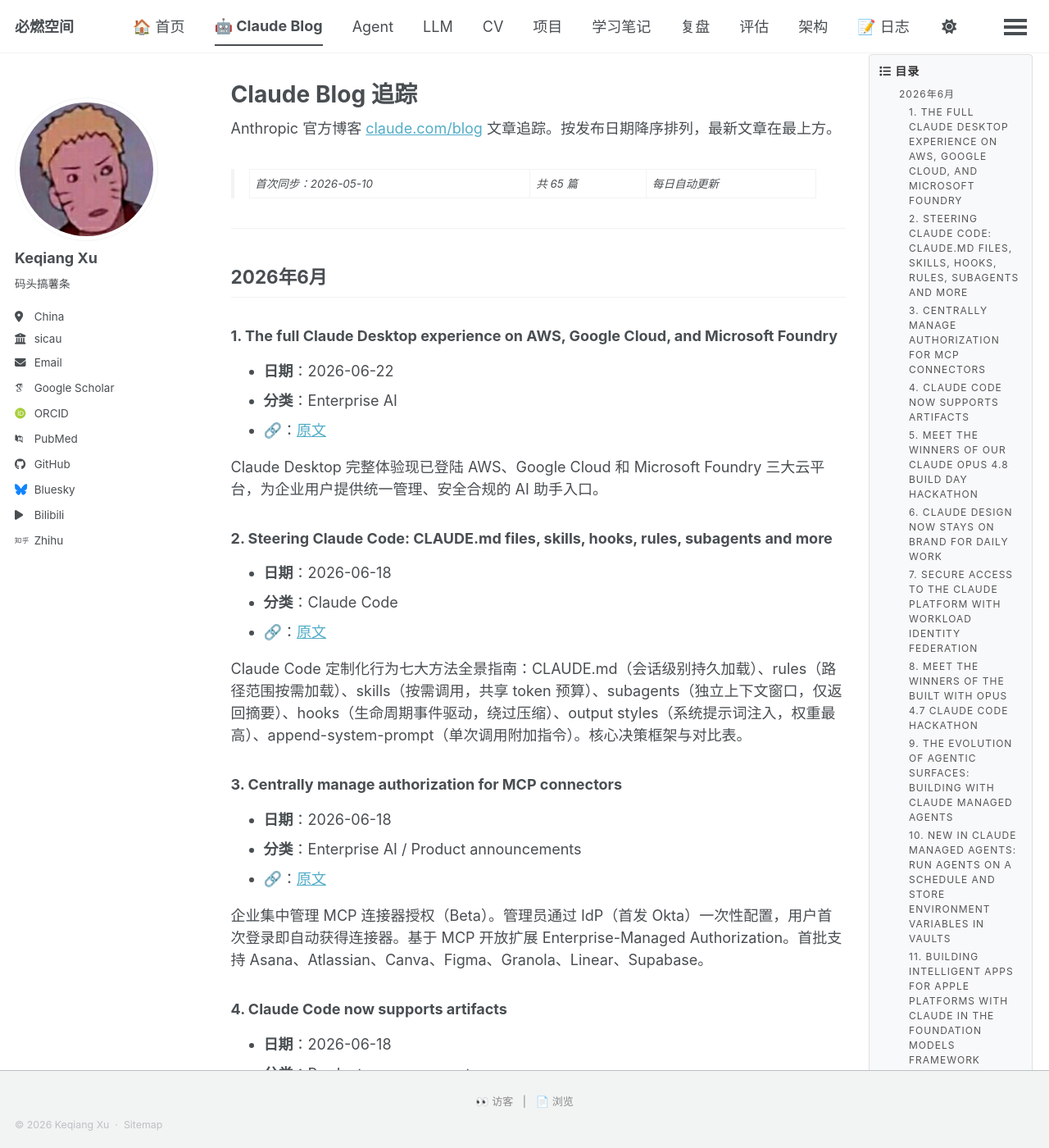
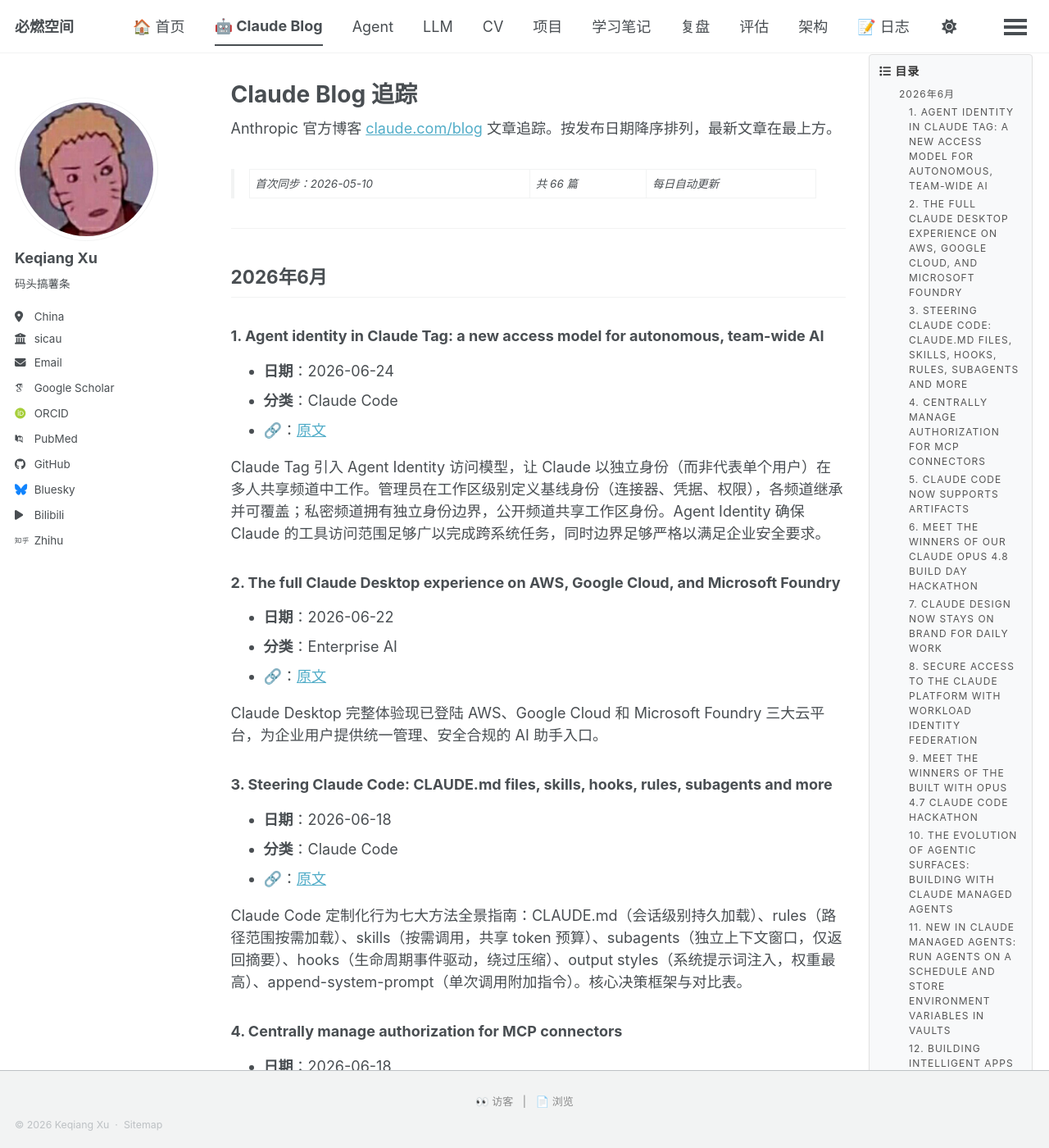
Before and after one commit to Qnh233/Qnh233.github.io, a Jekyll site: the page built from _pages/claude-blog.md, in a window 1280 px wide and 1400 px high. Shown: the whole window at 82% size. Built offline with Jekyll 4.4.1, drawn with Linux system fonts in a browser that asks for light colours; some web fonts are replaced; a script bundle is joined from its source files by our own code; library files that are not in the unit come from our copies; comment, search, counter and statistics services are not loaded; some of the changed text lies outside the part shown.

Commit message:
feat: sync 1 new Claude Blog article (Agent identity in Claude Tag, 2026-06-24)

```diff
--- a/_pages/claude-blog.md
+++ b/_pages/claude-blog.md
@@ -9,139 +9,146 @@
 
 Anthropic 官方博客 [claude.com/blog](https://claude.com/blog) 文章追踪。按发布日期降序排列，最新文章在最上方。
 
-> 首次同步：2026-05-10 | 共 65 篇 | 每日自动更新
+> 首次同步：2026-05-10 | 共 66 篇 | 每日自动更新
 
 ---
 
 ## 2026年6月
 
-### 1. The full Claude Desktop experience on AWS, Google Cloud, and Microsoft Foundry
+### 1. Agent identity in Claude Tag: a new access model for autonomous, team-wide AI
+- **日期**：2026-06-24
+- **分类**：Claude Code
+- **🔗**：[原文](https://claude.com/blog/agent-identity-access-model)
+
+Claude Tag 引入 Agent Identity 访问模型，让 Claude 以独立身份（而非代表单个用户）在多人共享频道中工作。管理员在工作区级别定义基线身份（连接器、凭据、权限），各频道继承并可覆盖；私密频道拥有独立身份边界，公开频道共享工作区身份。Agent Identity 确保 Claude 的工具访问范围足够广以完成跨系统任务，同时边界足够严格以满足企业安全要求。
+
+### 2. The full Claude Desktop experience on AWS, Google Cloud, and Microsoft Foundry
 - **日期**：2026-06-22
 - **分类**：Enterprise AI
 - **🔗**：[原文](https://claude.com/blog/the-full-claude-desktop-experience-on-aws-google-cloud-and-microsoft-foundry)
 
 Claude Desktop 完整体验现已登陆 AWS、Google Cloud 和 Microsoft Foundry 三大云平台，为企业用户提供统一管理、安全合规的 AI 助手入口。
 
-### 2. Steering Claude Code: CLAUDE.md files, skills, hooks, rules, subagents and more
+### 3. Steering Claude Code: CLAUDE.md files, skills, hooks, rules, subagents and more
 - **日期**：2026-06-18
 - **分类**：Claude Code
 - **🔗**：[原文](https://claude.com/blog/steering-claude-code-skills-hooks-rules-subagents-and-more)
 
 Claude Code 定制化行为七大方法全景指南：CLAUDE.md（会话级别持久加载）、rules（路径范围按需加载）、skills（按需调用，共享 token 预算）、subagents（独立上下文窗口，仅返回摘要）、hooks（生命周期事件驱动，绕过压缩）、output styles（系统提示词注入，权重最高）、append-system-prompt（单次调用附加指令）。核心决策框架与对比表。
 
-### 3. Centrally manage authorization for MCP connectors
+### 4. Centrally manage authorization for MCP connectors
 - **日期**：2026-06-18
 - **分类**：Enterprise AI / Product announcements
 - **🔗**：[原文](https://claude.com/blog/enterprise-managed-auth)
 
 企业集中管理 MCP 连接器授权（Beta）。管理员通过 IdP（首发 Okta）一次性配置，用户首次登录即自动获得连接器。基于 MCP 开放扩展 Enterprise-Managed Authorization。首批支持 Asana、Atlassian、Canva、Figma、Granola、Linear、Supabase。
 
-### 4. Claude Code now supports artifacts
+### 5. Claude Code now supports artifacts
 - **日期**：2026-06-18
 - **分类**：Product announcements
 - **🔗**：[原文](https://claude.com/blog/artifacts-in-claude-code)
 
 Claude Code 支持 Artifacts——将会话工作进度转化为实时交互式网页。基于完整会话上下文自动构建 PR 走查、仪表盘、发布检查清单等。自动更新发布，组织内私有，版本历史。Team/Enterprise Beta 可用。
 
-### 5. Meet the winners of our Claude Opus 4.8 Build Day hackathon
+### 6. Meet the winners of our Claude Opus 4.8 Build Day hackathon
 - **日期**：2026-06-17
 - **分类**：Claude Code
 - **🔗**：[原文](https://claude.com/blog/meet-the-winners-of-our-claude-opus-4-8-build-day-hackathon)
 
 Opus 4.8 线下黑客马拉松揭晓，300+ 参赛者在 12 小时内从想法到可工作 Demo。一等奖 Tekton（Holly Tang & Austin Burgess）：从史料重建唐代建筑 3D 模型，支持 339 个渐进施工状态的证据链追溯；二等奖 Sim Francisco（Tanmayi Priya Dasari & Tejas Prabhune）：基于人口普查数据构建的旧金山数字孪生城市，10,000 合成居民，选举预测误差 2.5% 以内；三等奖 Custom Universe（Jake Stevens & Mauricio Pereira）：手机拍照即可生成可编辑 3D 场景，面向机器人训练数据生成，Opus 4.8 全程操作远程 NVIDIA H100。
 
-### 6. Claude Design now stays on brand for daily work
+### 7. Claude Design now stays on brand for daily work
 - **日期**：2026-06-17
 - **分类**：Product announcements
 - **🔗**：[原文](https://claude.com/blog/claude-design-stays-on-brand-for-daily-work)
 
 Claude Design 重大更新：支持跨项目绑定品牌设计系统（导入 GitHub/Figma/原始组件自动校验一致性，企业版管理员锁定）、与 Claude Code 无缝衔接（/design-sync 拉取设计系统，/design 在终端直接编辑）、新增画布直接编辑和精细化布局拖拽控制。导出支持 PDF/PPT，连接器覆盖 Adobe、Canva、Gamma、Lovable、Miro、Replit、Vercel、Wix。共享用量额度，Token 效率提升，错误率大幅下降。超过 100 万用户首周即使用。
 
-### 7. Secure access to the Claude Platform with Workload Identity Federation
+### 8. Secure access to the Claude Platform with Workload Identity Federation
 - **日期**：2026-06-17
 - **分类**：Product announcements
 - **🔗**：[原文](https://claude.com/blog/workload-identity-federation)
 
 Workload Identity Federation (WIF) 在 Claude Platform 正式 GA。用短期范围凭证替代静态 API Key——无需创建、轮换或担心泄露密钥。兼容任意 OIDC 身份提供商：AWS IAM、GCP/K8s Service Account、Azure Managed Identity、GitHub Actions Token、Okta 等。同时推出 Service Account，每工作负载独立身份+角色+审计追踪。Console 提供引导式设置，Admin API 支持批量编程化管理。API Key 与 WIF 可并行运行，逐步迁移。
 
-### 8. Meet the winners of the Built with Opus 4.7 Claude Code hackathon
+### 9. Meet the winners of the Built with Opus 4.7 Claude Code hackathon
 - **日期**：2026-06-15
 - **分类**：Claude Code
 - **🔗**：[原文](https://claude.com/blog/meet-the-winners-of-built-with-opus-4-7-claude-code-hackathon)
 
 Opus 4.7 虚拟黑客马拉松获奖项目揭晓：Medkit（医学培训模拟器）、Wrench Board（电子维修诊断平台）、Maieutic（编程教育 IDE，强制学生先思后写）、Virtual Puppet Theater（实时互动木偶剧）、MaestrIA（家居维修匹配）、ARIA（工厂预测性维护）。六大赛道覆盖医疗、教育、工业和创意领域。
 
-### 9. The evolution of agentic surfaces: building with Claude Managed Agents
+### 10. The evolution of agentic surfaces: building with Claude Managed Agents
 - **日期**：2026-06-10
 - **分类**：Agents
 - **🔗**：[原文](https://claude.com/blog/building-with-claude-managed-agents)
 
 Anthropic 应用 AI 团队阐述 Claude Managed Agents 如何将「大脑」（模型推理）与「双手」（代码执行沙箱）解耦——凭证隔离在 Vaults 中、首 token 延迟中位数降低 60%、持久化会话支持断点续跑与可观测性。涵盖 Notion（12 小时工作压缩至 20 分钟）、Rakuten、Sentry、Asana、Atlassian 等生产案例，以及 Dreaming 后台记忆优化、自托管沙箱和 MCP 隧道等最新能力总结。
 
-### 10. New in Claude Managed Agents: run agents on a schedule and store environment variables in vaults
+### 11. New in Claude Managed Agents: run agents on a schedule and store environment variables in vaults
 - **日期**：2026-06-09
 - **分类**：Product announcements
 - **🔗**：[原文](https://claude.com/blog/whats-new-in-claude-managed-agents)
 
 Managed Agents 现在支持定时调度（cron schedule）和环境变量加密存储（vaults）。定时部署可用于夜间数据同步、周度合规扫描或每日摘要，无需自行构建或托管调度器；vaults 扩展支持环境变量，使 CLI 和其他工具可进行认证请求。Rakuten、Actively AI、Ando 等客户已在生产中使用。目前为公开测试版。
 
-### 11. Building intelligent apps for Apple platforms with Claude in the Foundation Models framework
+### 12. Building intelligent apps for Apple platforms with Claude in the Foundation Models framework
 - **日期**：2026-06-08
 - **分类**：Product
 - **🔗**：[原文](https://claude.com/blog)
 
 Anthropic 宣布 Claude 集成 Apple Foundation Models 框架，开发者可在 Apple 平台上使用 Claude 构建智能应用。
 
-### 12. Observability for developers building connectors
+### 13. Observability for developers building connectors
 - **日期**：2026-06-08
 - **分类**：Product
 - **🔗**：[原文](https://claude.com/blog/observability-for-developers-building-connectors)
 
 Connector 开发者现可监控其连接器在 Claude 全系产品中的表现。已发布到目录的连接器获得仪表盘，可追踪活跃用户数、工具调用总量、目录排名、健康评分、错误率和延迟，支持按工具拆解错误。MCP 服务器提交到目录的操作现可直接在 Claude 应用内完成。已在公开测试版中可用。
 
-### 13. How one Anthropic seller rebuilt his team's workflows with Claude Code
+### 14. How one Anthropic seller rebuilt his team's workflows with Claude Code
 - **日期**：2026-06-05
 - **分类**：Claude Code / Enterprise AI
 - **🔗**：[原文](https://claude.com/blog/how-anthropic-uses-claude-gtm-engineering)
 
 Anthropic GTM 产品经理 Jared Sires 从未写过代码的客户经理转型为用 Claude Code 构建销售工具链。核心工具 CLAFTS（Claude Drafts）约 4,300 行全由 Claude Code 生成，内嵌 Gmail 自动写客户邮件草稿，匹配个人写作风格，按关系调整语气。每天节省 10-15 小时。团队级扩展——Sales Plugin（Cowork 插件）覆盖 Salesforce、Gong、Google Calendar 等系统。上线数月后约 80% 销售团队在使用。
 
-### 14. The Claude Cowork product guide
+### 15. The Claude Cowork product guide
 - **日期**：2026-06-05
 - **分类**：Enterprise AI
 - **🔗**：[原文](https://claude.com/blog/the-claude-cowork-product-guide)
 
 Anthropic 发布 Claude Cowork 产品指南（可下载 PDF）。Claude Cowork 定位为知识工作代理——能读写本地文件、跨 Slack 和 Google Drive 执行多步骤任务、产出实际交付物。差异化在于"你描述目标和期望产出，Claude 规划步骤并执行"。
 
-### 15. Best practices for getting started with Claude Cowork
+### 16. Best practices for getting started with Claude Cowork
 - **日期**：2026-06-03
 - **分类**：Enterprise AI
 - **🔗**：[原文](https://claude.com/blog/best-practices-for-getting-started-with-claude-cowork)
 
 Anthropic 增长营销经理撰写的 Claude Cowork 实战指南（90% 工作已在 Cowork 完成）。Chat/Cowork/Code 区分框架：Chat 适合问答头脑风暴，Cowork 适合产生可交付成果（多步骤/多文件/多应用委托性任务），Code 是开发者构建空间。Cowork 任务的五特征：多输入、有输出产物、会重复执行、知道"好"长什么样、中间步骤无聊。
 
-### 16. Running an AI-native engineering org
+### 17. Running an AI-native engineering org
 - **日期**：2026-06-03
 - **分类**：Claude Code
 - **🔗**：[原文](https://claude.com/blog/running-an-ai-native-engineering-org)
 
 Claude Code 团队工程负责人撰写。核心论点：写代码/测试/重构已不再是瓶颈——验证、代码审查和安全取代它们。四个被重写的规范：JIT 规划替代六个月路线图、先问 Claude 再问人、Claude 处理风格/bug/测试代码审查、角色模糊化。三大铁律：全员吃狗粮、组织扁平、废弃无效流程。
 
-### 17. Lessons from building Claude Code: How we use skills
+### 18. Lessons from building Claude Code: How we use skills
 - **日期**：2026-06-03
 - **分类**：Claude Code
 - **🔗**：[原文](https://claude.com/blog/lessons-from-building-claude-code-how-we-use-skills)
 
 Claude Code 团队梳理内部 Skills 体系，归纳为九大类别：库/API 参考、产品验证、数据获取与分析、业务流程与团队自动化、代码脚手架与模板、代码质量与审查、CI/CD 与部署、运维 Runbook、基础设施运维。Skill 构建三技巧：不要重复常识、Gotchas 部分信号密度最高、好 Skill 干净落入一个类别。
 
-### 18. How Anthropic enables self-service data analytics with Claude
+### 19. How Anthropic enables self-service data analytics with Claude
 - **日期**：2026-06-03
 - **分类**：Enterprise AI
 - **🔗**：[原文](https://claude.com/blog/how-anthropic-enables-self-service-data-analytics-with-claude)
 
 Anthropic 内部 95% 商业分析查询已由 Claude 自动化。核心论点：分析准确率是上下文和验证问题，不是代码生成问题。三大失败模式：概念→实体歧义、数据陈旧、检索失败。智能数据分析栈：数据基础层（canonical 单一真相源数据集）→ 维护验证层（持续维护防腐化）→ Skills 层（确保 agent 找到正确答案）。
 
-### 19. A harness for every task: dynamic workflows in Claude Code
+### 20. A harness for every task: dynamic workflows in Claude Code
 - **日期**：2026-06-02
 - **分类**：Claude Code
 - **🔗**：[原文](https://claude.com/blog/a-harness-for-every-task-dynamic-workflows-in-claude-code)
@@ -324,154 +331,154 @@
 
 ## 2026年4月及更早
 
-### 44. Building AI agents for the enterprise
+### 45. Building AI agents for the enterprise
 - **日期**：2026-04-30
 - **分类**：Agents
 - **🔗**：[原文](https://claude.com/blog/building-ai-agents-for-the-enterprise)
 
 企业 AI 代理建设指南。基于 Anthropic 经济指数（美国 40% 员工工作中使用 AI），阐述企业 AI 转型三大支柱，含 L'Oreal、Lyft、Rakuten 客户案例及六个月部署框架。
 
-### 45. Claude Security is now in public beta
+### 46. Claude Security is now in public beta
 - **日期**：2026-04-30
 - **分类**：Product
 - **🔗**：[原文](https://claude.com/blog/claude-security-is-now-in-public-beta)
 
 Claude Security 进入公开测试阶段，面向企业安全团队提供 AI 安全能力。
 
-### 46. Lessons from building Claude Code: Prompt caching is everything
+### 47. Lessons from building Claude Code: Prompt caching is everything
 - **日期**：2026-04-30
 - **分类**：Claude Code
 - **🔗**：[原文](https://claude.com/blog/lessons-from-building-claude-code-prompt-caching-is-everything)
 
 Prompt caching 优化核心经验：系统提示词按静态在前动态在后最大化缓存命中、不要在会话中途切换模型、不要中途增删工具（破坏整体缓存）、Plan Mode 围绕缓存约束设计。缓存命中率过低触发 SEV 告警。
 
-### 47. How Kepler built verifiable AI for financial services with Claude
+### 48. How Kepler built verifiable AI for financial services with Claude
 - **日期**：2026-04-30
 - **分类**：Enterprise AI
 - **🔗**：[原文](https://claude.com/blog/how-kepler-built-verifiable-ai-for-financial-services-with-claude)
 
 Kepler 利用 Claude 为金融服务业构建可验证 AI 系统。
 
-### 48. Deploying agentic AI across the enterprise with Claude Cowork
+### 49. Deploying agentic AI across the enterprise with Claude Cowork
 - **日期**：2026-04-29
 - **分类**：Agents
 - **🔗**：[原文](https://claude.com/blog/deploying-agentic-ai-across-the-enterprise-with-claude-cowork)
 
 通过 Claude Cowork 在企业中部署智能体 AI 的指南。
 
-### 49. Claude API skill now in CodeRabbit, JetBrains, Resolve AI, and Warp
+### 50. Claude API skill now in CodeRabbit, JetBrains, Resolve AI, and Warp
 - **日期**：2026-04-29
 - **分类**：Agents
 - **🔗**：[原文](https://claude.com/blog/claude-api-skill-now-in-coderabbit-jetbrains-resolve-ai-and-warp)
 
 Claude API 技能集成到 CodeRabbit、JetBrains、Resolve AI 和 Warp 等开发工具。
 
-### 50. Product development in the agentic era
+### 51. Product development in the agentic era
 - **日期**：2026-04-29
 - **分类**：Agents
 - **🔗**：[原文](https://claude.com/blog/product-development-in-the-agentic-era)
 
 探讨智能体时代的产品开发方法论。
 
-### 51. Onboarding Claude Code like a new developer: Lessons from 17 years of development
+### 52. Onboarding Claude Code like a new developer: Lessons from 17 years of development
 - **日期**：2026-04-28
 - **分类**：Claude Code
 - **🔗**：[原文](https://claude.com/blog/onboarding-claude-code-like-a-new-developer-lessons-from-17-years-of-development)
 
 将 Claude Code 当作"新开发者"入职的经验和最佳实践。
 
-### 52. New connectors in Claude for everyday life
+### 53. New connectors in Claude for everyday life
 - **日期**：2026-04-23
 - **分类**：Product
 - **🔗**：[原文](https://claude.com/blog/new-connectors-in-claude-for-everyday-life)
 
 Claude 新增日常生活连接器，扩展与日常工具和服务的集成能力。
 
-### 53. Built-in memory for Claude Managed Agents
+### 54. Built-in memory for Claude Managed Agents
 - **日期**：2026-04-23
 - **分类**：Product
 - **🔗**：[原文](https://claude.com/blog/built-in-memory-for-claude-managed-agents)
 
 Claude Managed Agents 新增内置记忆功能。
 
-### 54. Building agents that reach production systems with MCP
+### 55. Building agents that reach production systems with MCP
 - **日期**：2026-04-22
 - **分类**：Agents
 - **🔗**：[原文](https://claude.com/blog/building-agents-that-reach-production-systems-with-mcp)
 
 使用 MCP 构建能连接生产系统的 AI 智能体。
 
-### 55. Introducing Claude Design by Anthropic Labs
+### 56. Introducing Claude Design by Anthropic Labs
 - **日期**：2026-04-17
 - **分类**：Product
 - **🔗**：[原文](https://www.anthropic.com/news)
 
 Anthropic Labs 推出 Claude Design，支持创建交互式设计、原型、幻灯片等视觉作品。
 
-### 56. Redesigning Claude Code on desktop for parallel agents
+### 57. Redesigning Claude Code on desktop for parallel agents
 - **日期**：2026-04-14
 - **分类**：Product
 - **🔗**：[原文](https://claude.com/blog/redesigning-claude-code-on-desktop-for-parallel-agents)
 
 Claude Code 桌面端重新设计，支持并行智能体操作。
 
-### 57. Preparing your security program for AI-accelerated offense
+### 58. Preparing your security program for AI-accelerated offense
 - **日期**：2026-04-10
 - **分类**：Security
 - **🔗**：[原文](https://claude.com/blog/preparing-your-security-program-for-ai-accelerated-offense)
 
 如何为 AI 加速的攻击手段准备安全防护方案。
 
-### 58. Claude Managed Agents: get to production 10x faster
+### 59. Claude Managed Agents: get to production 10x faster
 - **日期**：2026-04-08
 - **分类**：Product
 - **🔗**：[原文](https://claude.com/blog/claude-managed-agents-get-to-production-10x-faster)
 
 Claude Managed Agents 帮助企业将智能体部署速度提升 10 倍。
 
-### 59. Project Glasswing
+### 60. Project Glasswing
 - **日期**：2026-04-07
 - **分类**：Security
 - **🔗**：[原文](https://www.anthropic.com/news)
 
 新安全倡议 Project Glasswing，联合 AWS、Apple、Broadcom、Cisco、CrowdStrike、Google、JPMorganChase 等公司，致力于保护全球最关键的软件。
 
-### 60. Harnessing Claude's intelligence
+### 61. Harnessing Claude's intelligence
 - **日期**：2026-04-02
 - **分类**：Guide
 - **🔗**：[原文](https://claude.com/blog/harnessing-claudes-intelligence)
 
 如何充分利用 Claude 的智能能力。
 
-### 61. What 81,000 people want from AI
+### 62. What 81,000 people want from AI
 - **日期**：2026-03-18
 - **分类**：Research
 - **🔗**：[原文](https://www.anthropic.com/news)
 
 近 81,000 名 Claude.ai 用户参与的同类最大规模定性研究，了解用户如何使用 AI 以及期望。
 
-### 62. Claude now creates interactive charts, diagrams and visualizations
+### 63. Claude now creates interactive charts, diagrams and visualizations
 - **日期**：2026-03-12
 - **分类**：Product
 - **🔗**：[原文](https://claude.com/blog/claude-now-creates-interactive-charts-diagrams-and-visualizations)
 
 Claude 新增创建交互式图表和可视化内容的能力。
 
-### 63. Claude is a space to think
+### 64. Claude is a space to think
 - **日期**：2026-02-04
 - **分类**：Announcement
 - **🔗**：[原文](https://www.anthropic.com/news)
 
 Anthropic 明确 Claude 保持无广告模式，解释广告激励机制与有用 AI 助手不兼容。
 
-### 64. How enterprises are building AI agents in 2026
+### 65. How enterprises are building AI agents in 2026
 - **日期**：2025-12-09
 - **分类**：Agents
 - **🔗**：[原文](https://claude.com/blog/how-enterprises-are-building-ai-agents-in-2026)
 
 2026 年企业构建 AI 智能体的趋势和方法。
 
-### 65. Improving frontend design through Skills
+### 66. Improving frontend design through Skills
 - **日期**：2025-11-12
 - **分类**：Guide
 - **🔗**：[原文](https://claude.com/blog/improving-frontend-design-through-skills)
@@ -480,4 +487,4 @@
 
 ---
 
-最后更新：2026-06-23 · 共 65 篇文章
+最后更新：2026-06-24 · 共 66 篇文章
```
Also changed, not shown: other parts of _pages/claude-blog.md (+24 -24 lines).
